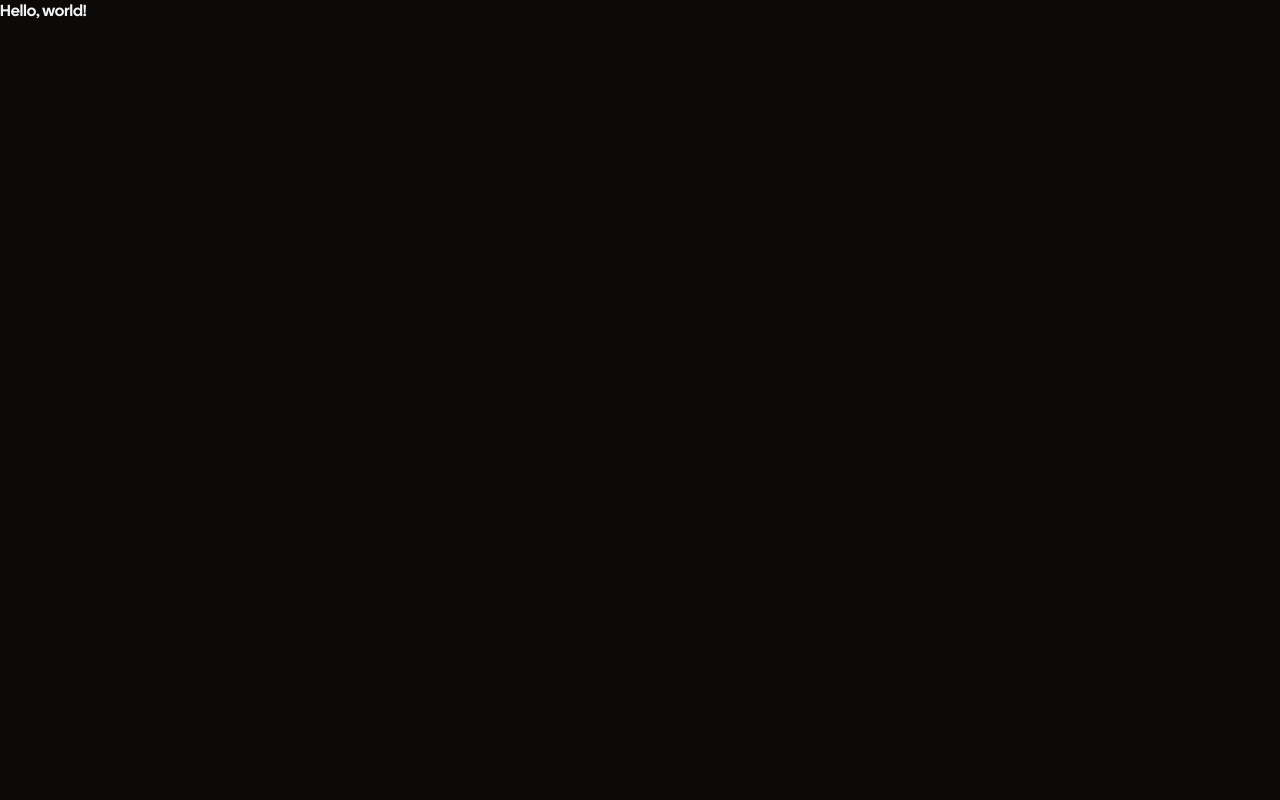
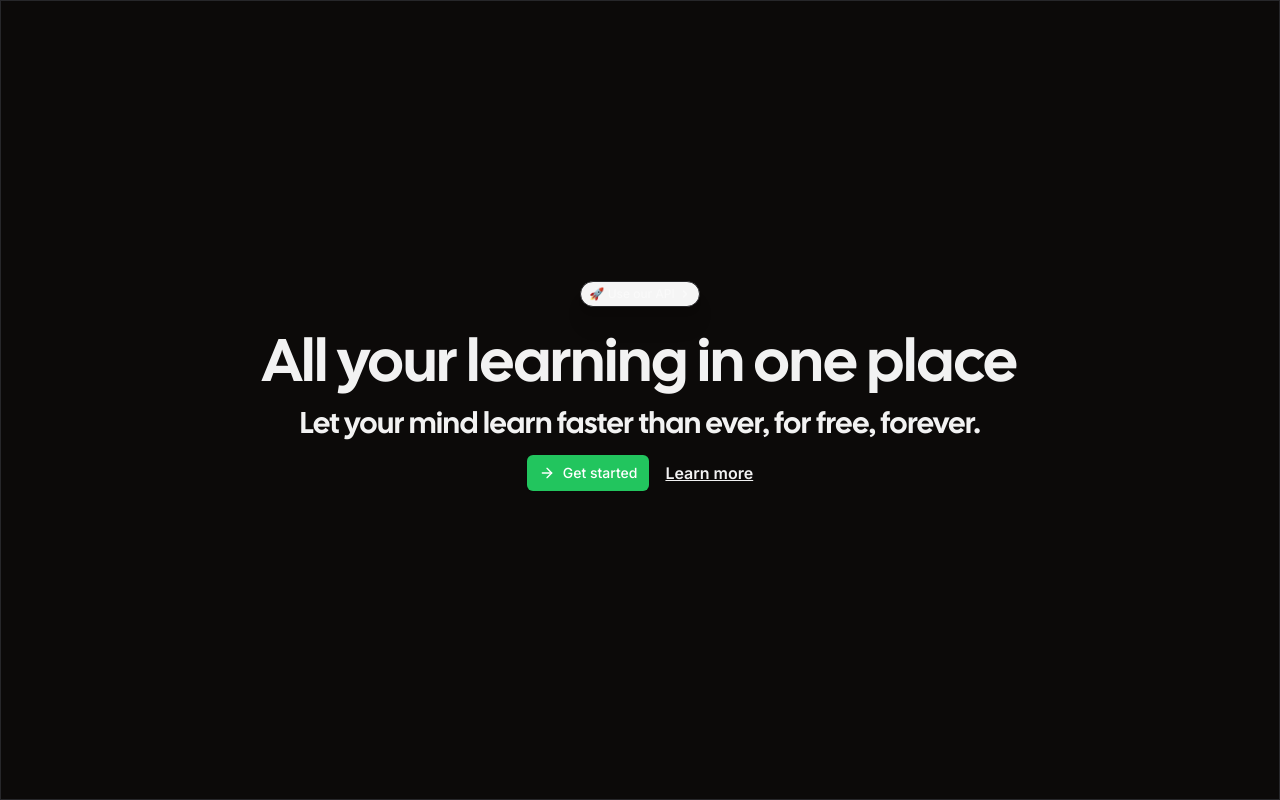
Before and after one commit to KoblizekXD/notables, a Next.js app: page / in a window 1280 px wide. Built offline with nearby package versions, Linux system fonts and the light colour scheme.

Commit message:
Add basic homepage text

```diff
--- a/src/app/page.tsx
+++ b/src/app/page.tsx
@@ -1,3 +1,43 @@
+import LinkingButton from "@/components/linking-button";
+import ThemeBasedRenderer from "@/components/theme-based-renderer";
+import { ArrowRight, ChevronRight } from "lucide-react";
+import Link from "next/link";
+
 export default function Home() {
-  return <h1 className="font-header">Hello, world!</h1>;
+  return (
+    <main className="min-h-screen w-full border items-center flex flex-col">
+      <ThemeBasedRenderer
+        light={
+          <div className="absolute inset-0 -z-10 h-full w-full bg-white bg-[radial-gradient(#e5e7eb_1px,transparent_1px)] [background-size:16px_16px]" />
+        }
+      />
+      <div className="text-center mt-[35vh] flex gap-y-3 flex-col items-center">
+        <Link
+          href={"/docs/api"}
+          className="rounded-full shadow-xl text-xs bg-[#F5F5F5] gap-x-1 text-secondary-foreground border py-1 px-2 flex items-center"
+        >
+          🚀 Use our API
+          <ChevronRight size={12} strokeWidth={3} />
+        </Link>
+        <h1 className="text-6xl mt-[2vh] font-header">
+          All your learning in one place
+        </h1>
+        <h2 className="text-3xl font-header">
+          Let your mind learn faster than ever, for free, forever.
+        </h2>
+        <div className="flex items-center gap-x-4">
+          <LinkingButton
+            href="/sign-in"
+            className="bg-primary text-white flex items-center"
+          >
+            <ArrowRight />
+            <span>Get started</span>
+          </LinkingButton>
+          <Link className="underline font-semibold" href={"/#more"} passHref>
+            Learn more
+          </Link>
+        </div>
+      </div>
+    </main>
+  );
 }
--- /dev/null
+++ b/src/components/linking-button.tsx
@@ -0,0 +1,16 @@
+"use client";
+
+import { useRouter } from "next/navigation";
+import { Button } from "./ui/button";
+
+export default function LinkingButton({ children, href, ...props}: { children: React.ReactNode, href: string } & React.ComponentProps<"button">) {
+  const router = useRouter();
+
+  return (
+    <Button onClick={() => {
+      router.push(href);
+    }} {...props}>
+      {children}
+    </Button>
+  )
+}
```
